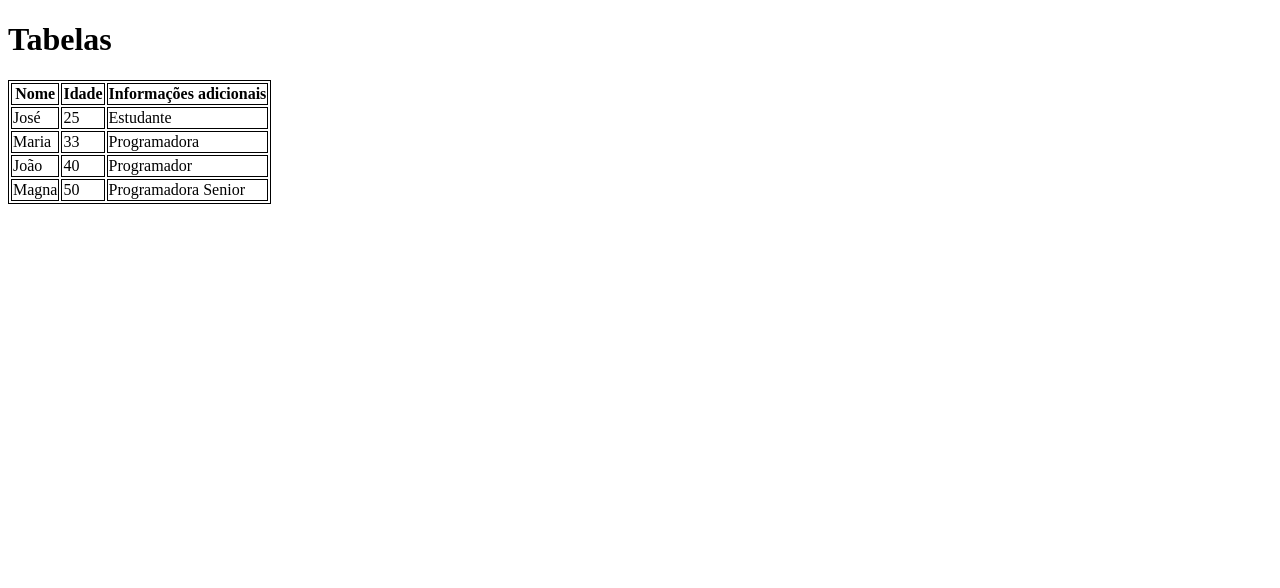
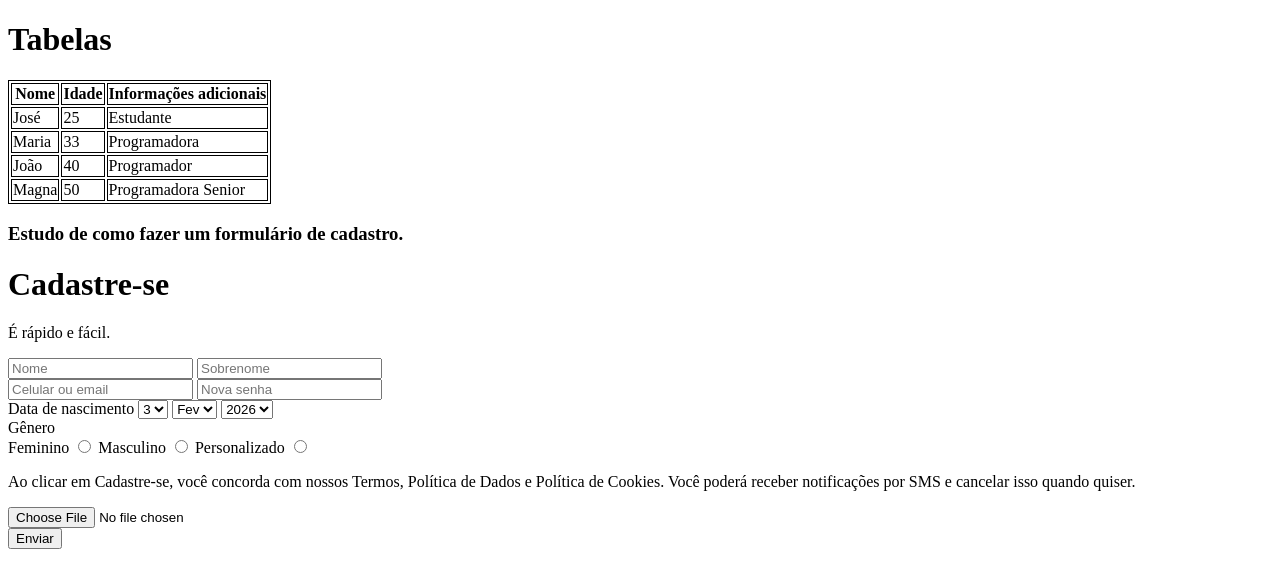
Before and after one commit to RogerioCosta88/dev-quest-html-basico-tabelas, a plain HTML site: page index.html in a window 1280 px wide. Drawn offline with Linux system fonts and the light colour scheme.

Commit message:
adiciono estudo da aula de formularios

```diff
--- a/index.html
+++ b/index.html
@@ -51,6 +51,67 @@
         </tbody>
         </thead>
     </table>
+
+    <h3>Estudo de como fazer um formulário de cadastro.</h3>
+
+    <h1>Cadastre-se</h1>
+    <p>É rápido e fácil.</p>
+
+    <form action="index.html" method="post" enctype="multipart/form-data">
+        <input type="text" name="nome" id="nome" placeholder="Nome">
+
+        <input type="text" name="sobrenome" id="sobrenome" placeholder="Sobrenome">
+        <br>
+        <input type="text" name="celular-ou-email" id="celular-ou-email" placeholder="Celular ou email">
+
+        <input type="password" name="senha" id="senha" placeholder="Nova senha">
+        <br>
+        <label>Data de nascimento</label>
+        <select name="dia" id="dia">
+            <option value="1">1</option>
+            <option value="2">2</option>
+            <option value="3" selected>3</option>
+            <option value="4">4</option>
+        </select>
+
+        <select name="mes" id="mes">
+            <option value="janeiro">Jan</option>
+            <option value="fevereiro" selected>Fev</option>
+            <option value="marco">Mar</option>
+            <option value="abril">Abr</option>
+        </select>
+
+        <select name="ano" id="ano">
+            <option value="2023">2023</option>
+            <option value="2024">2024</option>
+            <option value="2025">2025</option>
+            <option value="2026" selected>2026</option>
+        </select>
+
+        <br>
+
+        <label>Gênero</label>
+        <br>
+
+        <label for="feminino">Feminino</label>
+        <input type="radio" name="genero" id="feminino" value="feminino">
+
+        <label for="masculino">Masculino</label>
+        <input type="radio" name="genero" id="masculino" value="masculino">
+
+        <label for="personalizado">Personalizado</label>
+        <input type="radio" name="genero" id="personalizado" value="personalizado">
+
+        <br>
+
+        <p>Ao clicar em Cadastre-se, você concorda com nossos Termos, Política de Dados e Política de Cookies. Você poderá receber notificações por SMS e cancelar isso quando quiser.</p>
+
+        <input type="file" name="foto" id="foto">
+
+        <br>
+
+        <input type="submit" value="Enviar">
+    </form>
 </body>
 
 </html>
```
